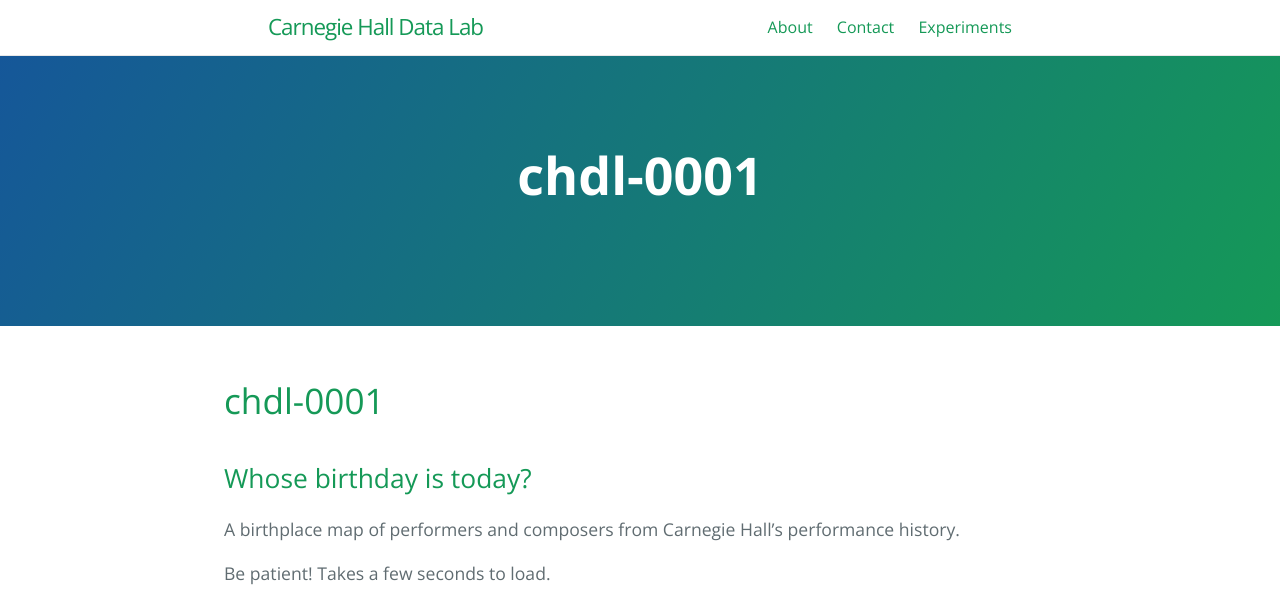
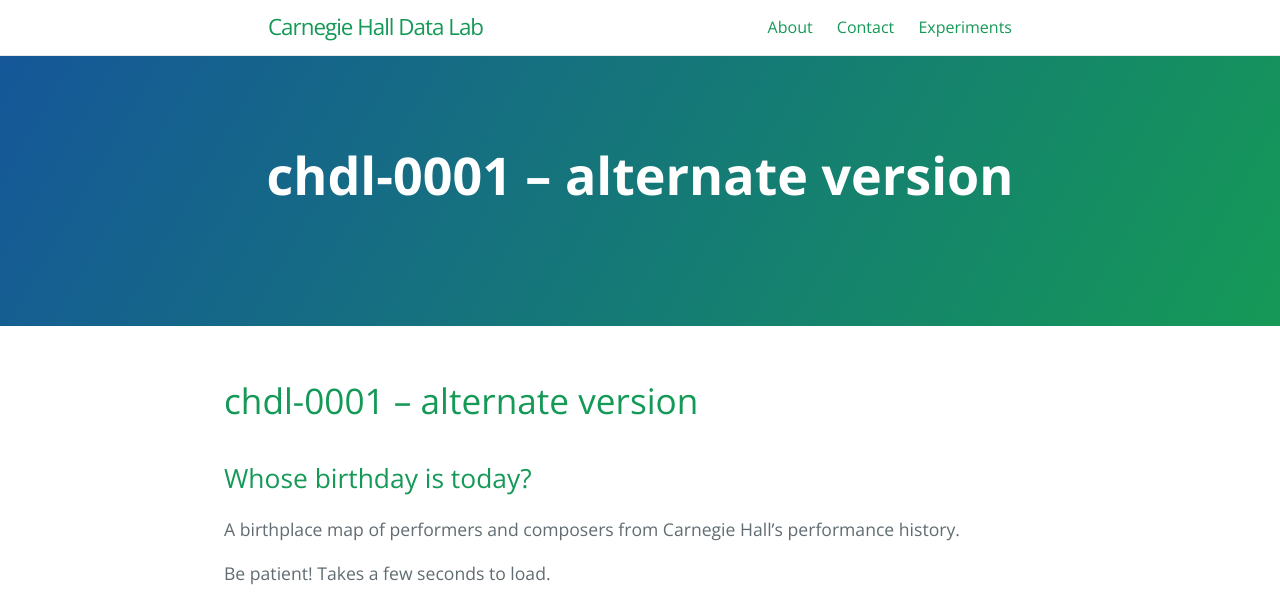
Before and after one commit to CarnegieHall/datalab, a Jekyll site: the page built from experiments/chdl-0001-b.md, in a window 1280 px wide, cut to the strip 0-604 px from the top of the page. Built offline with Jekyll 4.4.1, drawn with Linux system fonts in a browser that asks for light colours; our own code applies the rules of GitHub Pages for plain Markdown files; some of the changed text lies outside the part shown.

```diff
--- a/experiments/chdl-0001-b.md
+++ b/experiments/chdl-0001-b.md
@@ -1,4 +1,4 @@
-# chdl-0001
+# chdl-0001 -- alternate version
 
 ## Whose birthday is today?
 
```
Also changed, not shown: other parts of experiments/chdl-0001-b.md (+1 -1 lines).
